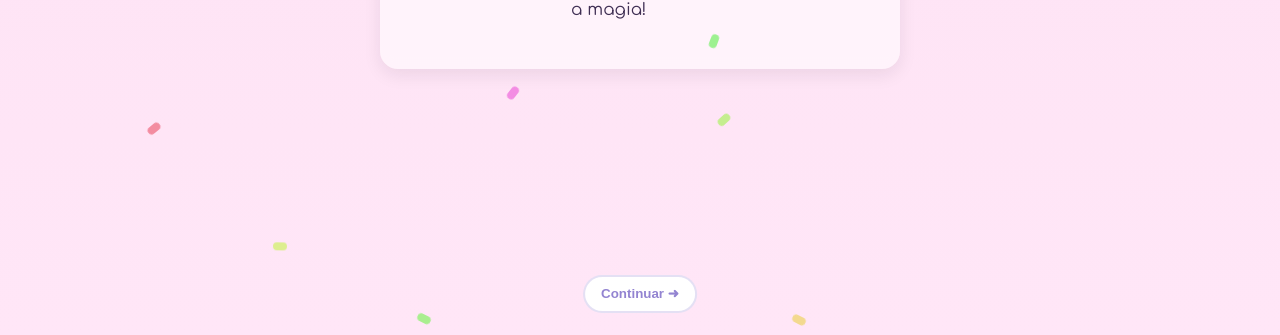
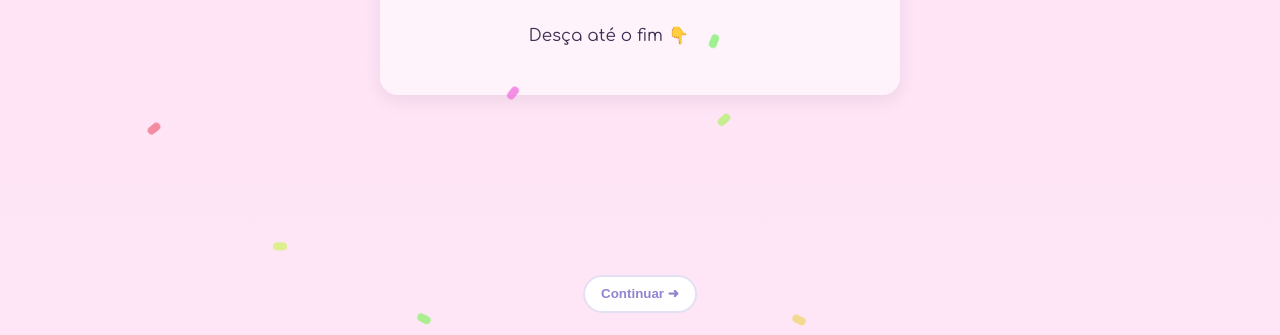
Before and after one commit to gusttavo-passos/Parabenssss, a plain HTML site: page index.html in a window 1280 px wide. Shown: the part 465-800 px from the top of the page. Drawn offline with Linux system fonts and the light colour scheme.

Commit message:
Add message prompting to scroll down

```diff
--- a/index.html
+++ b/index.html
@@ -195,6 +195,7 @@ window.addEventListener("scroll", startMusic, { once: true });
     <div class="card">
       <h1>Feliz 20 anos, Júlia! 🎉</h1>
       <p>Hoje é seu dia — doce, leve, especial. Que venha a magia!</p>
+      <p>Desça até o fim 👇</p>
     </div>
     <div class="continue-row">
       <button class="continue" data-target="s2">Continuar ➜</button>
```
